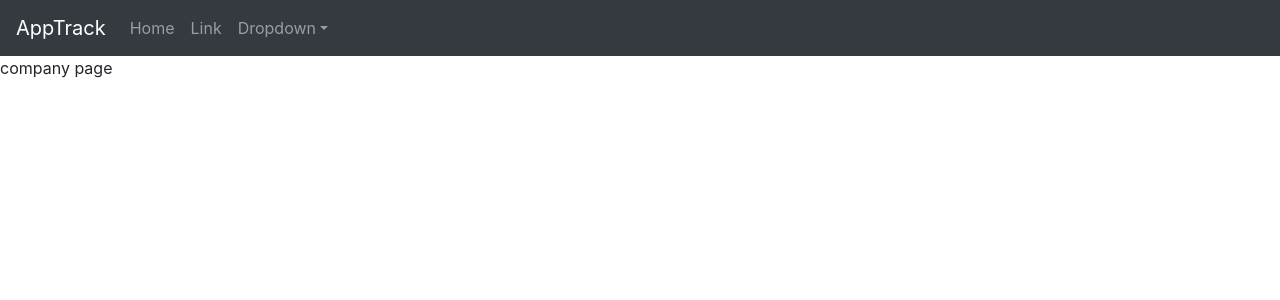
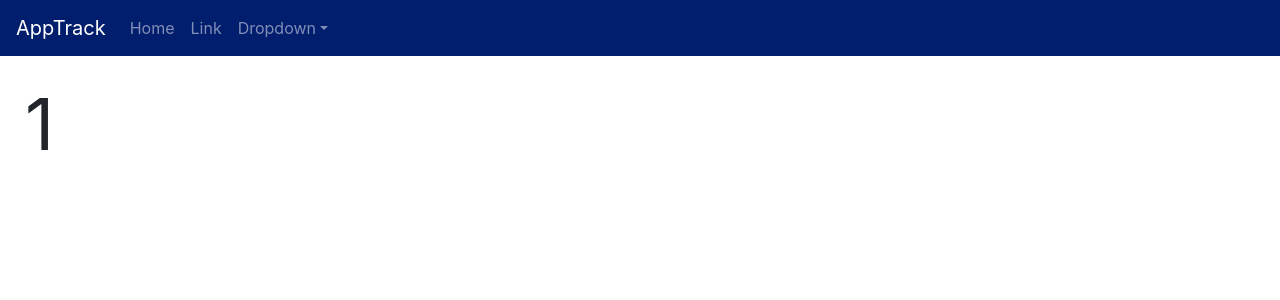
Before and after one commit to akhorana14/AppTrack, a React (Create React App) app in the folder frontend/: page /company/1 in a window 1280 px wide. Shown: the top 300 px of the page. Built offline with nearby package versions, Linux system fonts and the light colour scheme.

Commit message:
Minor navbar changes + improvements to company page

```diff
--- a/frontend/src/App.js
+++ b/frontend/src/App.js
@@ -13,7 +13,7 @@ function App() {
     <Router>
         <Routes>
             <Route path="/calendar" element={<Calendar />} />
-            <Route path="/company/*" element={<Company />} />
+            <Route path="/company/:company" element={<Company />} />
         </Routes>
     </Router>
   );
--- a/frontend/src/components/Navbar/Navbar.css
+++ b/frontend/src/components/Navbar/Navbar.css
@@ -0,0 +1,3 @@
+.navbar {
+    background-color: #001D6E;
+}
--- a/frontend/src/components/Navbar/Navbar.jsx
+++ b/frontend/src/components/Navbar/Navbar.jsx
@@ -6,7 +6,7 @@ import './Navbar.css';
 
 function getNavbar() {
     return (
-        <Navbar variant="dark" bg="dark" expand="lg" >
+        <Navbar variant="dark" expand="lg" >
           <Navbar.Brand href="#home">AppTrack</Navbar.Brand>
           <Navbar.Toggle aria-controls="basic-navbar-nav" />
           <Navbar.Collapse id="basic-navbar-nav">
--- a/frontend/src/pages/Company/Company.css
+++ b/frontend/src/pages/Company/Company.css
@@ -0,0 +1,3 @@
+.main-content {
+    padding: 25px 25px 25px 25px;
+}
--- a/frontend/src/pages/Company/Company.jsx
+++ b/frontend/src/pages/Company/Company.jsx
@@ -1,14 +1,26 @@
 import Header from "../../components/Header"
 import Navbar from "../../components/Navbar/Navbar"
+import './Company.css';
 
-function Company(company) {
+import {useParams} from "react-router-dom";
+
+function Company() {
+    let { company:companyName } = useParams();
+    companyName = capitalizeFirstLetter(companyName);
     return (
         <>
-            <Header title={`Your Application @ ${company.name}`} />
+            <Header title={`Your Application @ ${companyName}`} />
             <Navbar />
-            <p>company page</p>
+            <div class="main-content">
+                <h1 class="display-3 font-weight-normal">{`${companyName}`}</h1>
+            </div>
         </>
     );
 };
 
+function capitalizeFirstLetter(s)
+{
+    return s[0].toUpperCase() + s.slice(1);
+}
+
 export default Company;
```
